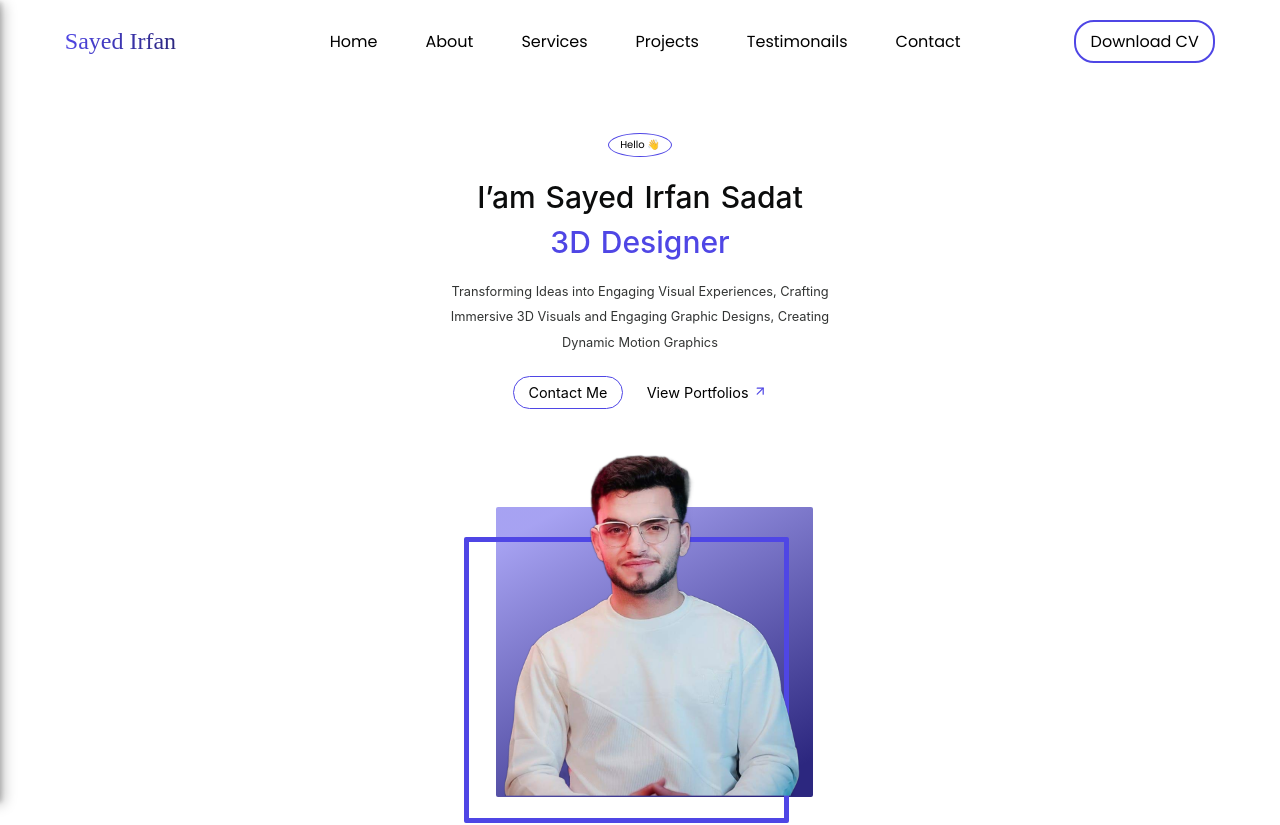
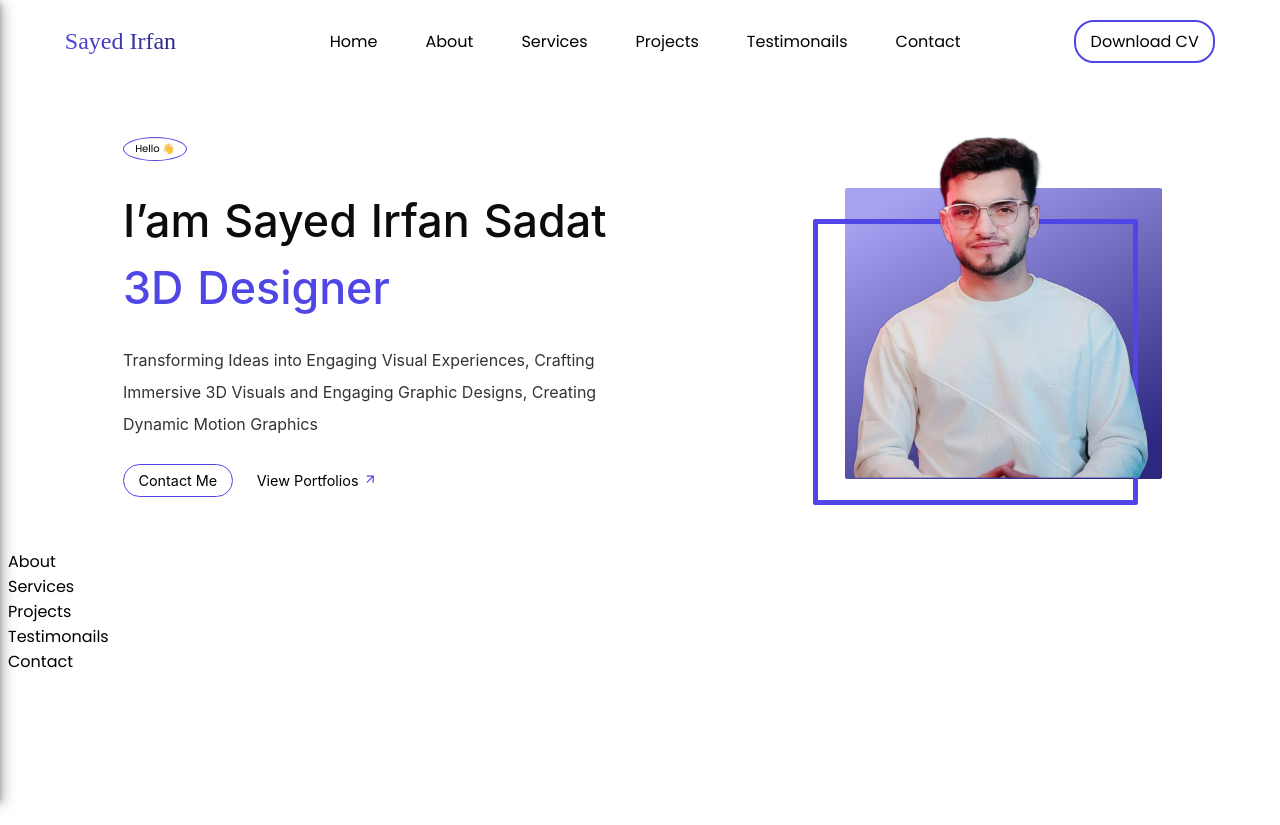
Before and after one commit to zainabturkmen/S-I-S, a React (Create React App) app: page / in a window 1280 px wide. Shown: the top 825 px of the page. After the commit the page ends 800 px from the top, so only its background shows below. Built offline with nearby package versions, Linux system fonts and the light colour scheme; a web font is replaced by a local one.

Commit message:
adding updates

```diff
--- a/src/components/Hero.js
+++ b/src/components/Hero.js
@@ -40,7 +40,7 @@ const Hero = () => {
 };
 
 const Wrapper = styled.div`
-margin: 2em 0;
+  margin: 2em 0;
   .top {
     display: flex;
     flex-direction: column;
@@ -80,7 +80,7 @@ margin: 2em 0;
     color: #323433;
     text-align: center;
     font-family: Inter;
-    font-size: .8em;
+    font-size: 0.8em;
     font-weight: 400;
     line-height: 201%; /* 24.12px */
     width: 390px;
@@ -100,7 +100,7 @@ margin: 2em 0;
     color: #000;
     margin-top: 0.5em;
     font-family: Inter;
-    font-size: .9em;
+    font-size: 0.9em;
   }
 
   .contact {
@@ -120,7 +120,7 @@ margin: 2em 0;
     justify-content: center;
     align-items: center;
     position: relative;
-    margin-left: .5em;
+    margin-left: 0.5em;
     padding-bottom: 2em;
   }
 
@@ -162,6 +162,44 @@ margin: 2em 0;
     border: 5px solid var(--Primary-Color, #4f46e5);
     z-index: -1;
   }
+
+  @media (min-width: 1000px) {
+    .container {
+      display: flex;
+      justify-content: space-around;
+      align-items: center;
+    }
+
+    .top {
+      align-items: start;
+    }
+
+    h1,
+    h3 {
+      text-align: start;
+    }
+  }
+
+  .bottom {
+    margin-right: 2em;
+  }
+
+  @media (min-width: 1000px) {
+    h1,
+    h3 {
+      text-align: start;
+    }
+
+    h1 {
+      font-size: 2.8em;
+      width: 500px;
+    }
+
+    h3 {
+      font-size: 1em;
+      width: 500px;
+    }
+  }
 `;
 
 export default Hero;
```
